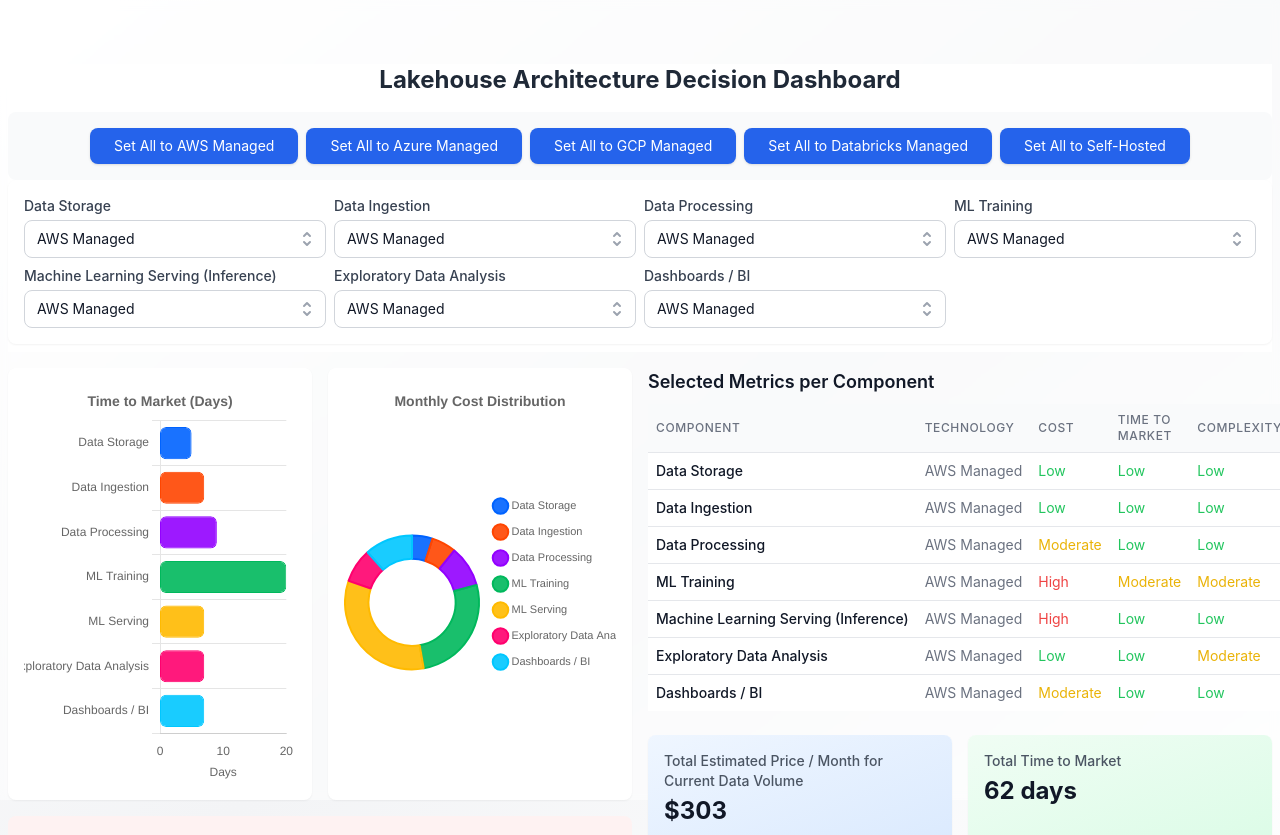
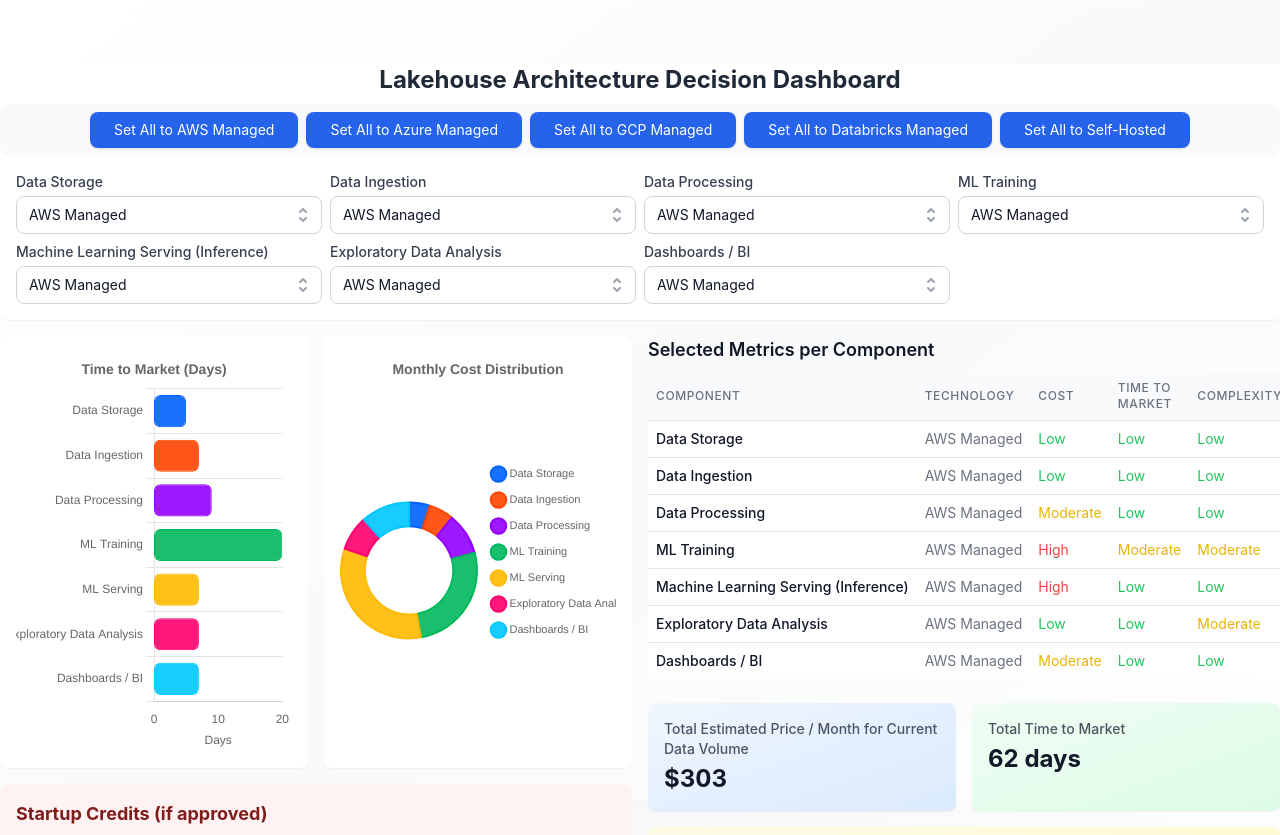
Before and after one commit to daiyaan-gp/lakehouse-decision-tool, a React (Create React App) app: page / in a window 1280 px wide. Shown: the top 835 px of the page. Built offline with nearby package versions, Linux system fonts and the light colour scheme.

Commit message:
Update: Reduced top margins for more compact layout

```diff
--- a/src/components/Dashboard.jsx
+++ b/src/components/Dashboard.jsx
@@ -145,15 +145,15 @@
 
   // 5) Render UI
   return (
-    <div className="max-w-[1920px] mx-auto px-2">
-      <div className="sticky top-0 bg-white z-10 pb-2">
+    <div className="max-w-[1920px] mx-auto">
+      <div className="sticky top-0 bg-white z-10">
         <div ref={headerRef}>
-          <h1 className="text-2xl font-bold mb-4 text-center text-gray-800">
+          <h1 className="text-2xl font-bold mb-2 text-center text-gray-800">
             Lakehouse Architecture Decision Dashboard
           </h1>
 
           {getOddProviderOut() && (
-            <div className="mb-4 p-3 bg-yellow-50 border-l-4 border-yellow-400 text-yellow-700">
+            <div className="mb-2 p-2 bg-yellow-50 border-l-4 border-yellow-400 text-yellow-700">
               <p className="text-sm font-medium">
                 ⚠️ Multi-cloud setup will lead to increased complexity and higher operational costs
               </p>
@@ -161,7 +161,7 @@
           )}
         </div>
 
-        <div ref={buttonsRef} className="flex flex-wrap justify-center gap-2 py-4 px-8 bg-gray-50 rounded-lg">
+        <div ref={buttonsRef} className="flex flex-wrap justify-center gap-2 py-2 px-8 bg-gray-50 rounded-lg">
           <button onClick={() => handleBulkUpdate("AWS Managed")} className="px-6 py-2 bg-blue-600 text-white rounded-lg shadow hover:bg-blue-700 transition-colors duration-200 text-sm">
             Set All to AWS Managed
           </button>
```
